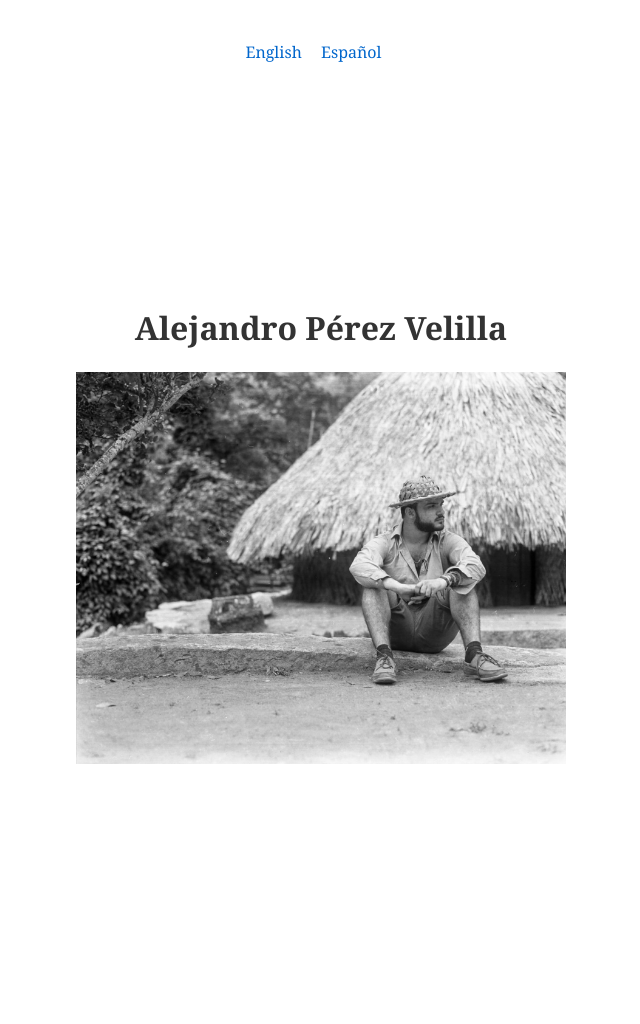
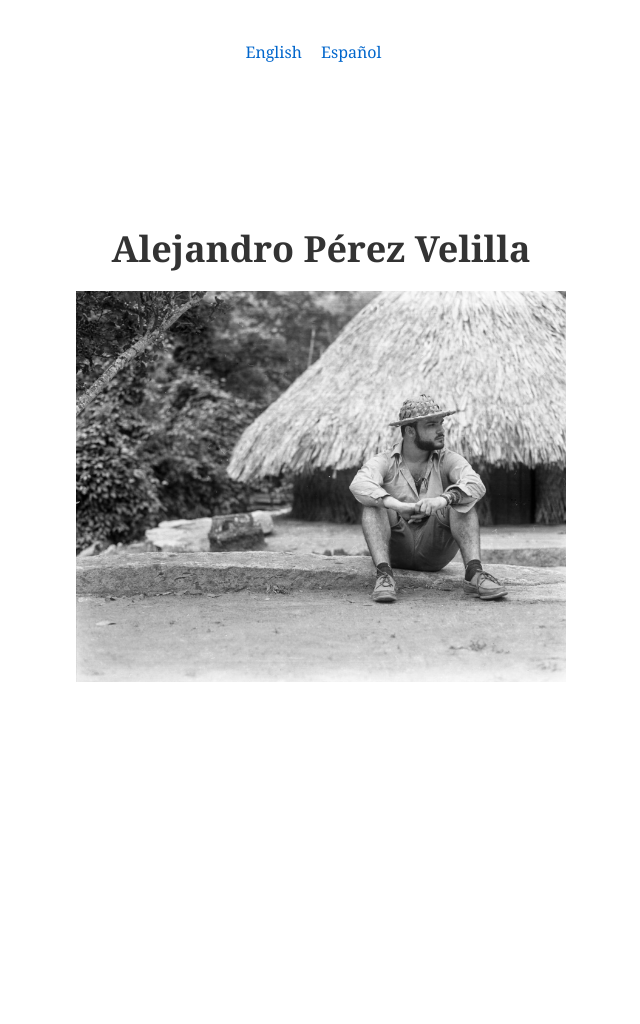
Before and after one commit to datadreamscorp/datadreamscorp.github.io, a Jekyll site: the page built from index.md, in a window 1280 px wide. Shown: the whole page, without its empty margins (319-959 px from the left). Built offline with Jekyll 4.4.1, drawn with Linux system fonts in a browser that asks for light colours.

Commit message:
again...

```diff
--- a/assets/landing.css
+++ b/assets/landing.css
@@ -5,7 +5,7 @@
     box-sizing: border-box;
 }
 
-/* Full-screen centering using flexbox */
+/* Full-screen centering using flexbox with slight top alignment */
 .landing-container {
     display: flex;
     flex-direction: column;
@@ -14,26 +14,31 @@
     text-align: center;
     min-height: 100vh;
     width: 100%;
-    padding: 20px;
+    padding: 40px 20px; /* Added top padding to push content slightly up */
+    position: relative;
+    top: -50px; /* Moves the content higher up the page */
 }
 
-/* Smaller text size for the name and increased space below it */
+/* Header style adjustments */
 .landing-container h2 {
-    font-size: 2em; /* Smaller font size than previously set */
-    margin: 0 0 20px 0; /* Adjusted space below the header */
+    font-size: 2.25em; /* Slightly larger font size */
+    margin-bottom: 15px; /* Reduced space below the header */
     color: #333; /* Ensuring text color is set for visibility */
 }
 
-/* Responsive image styling with a larger maximum width */
+/* Responsive image styling with adjustments */
 .landing-container img {
-    max-width: 90%; /* Allow the image to be larger */
+    max-width: 90%; /* Larger width for the image */
     height: auto; /* Maintain aspect ratio */
-    margin-top: 20px; /* Space between text and image */
+    margin-top: 10px; /* Reduced space above the image */
 }
 
-/* Additional media queries to fine-tune for larger screens */
+/* Media query adjustments for desktop and large screens */
 @media (min-width: 1024px) {
+    .landing-container {
+        top: -100px; /* Moves content higher up for larger screens */
+    }
     .landing-container img {
-        max-width: 70%; /* Still larger on big screens but not too dominating */
+        max-width: 70%; /* Adjusting image width on larger screens */
     }
 }
```
